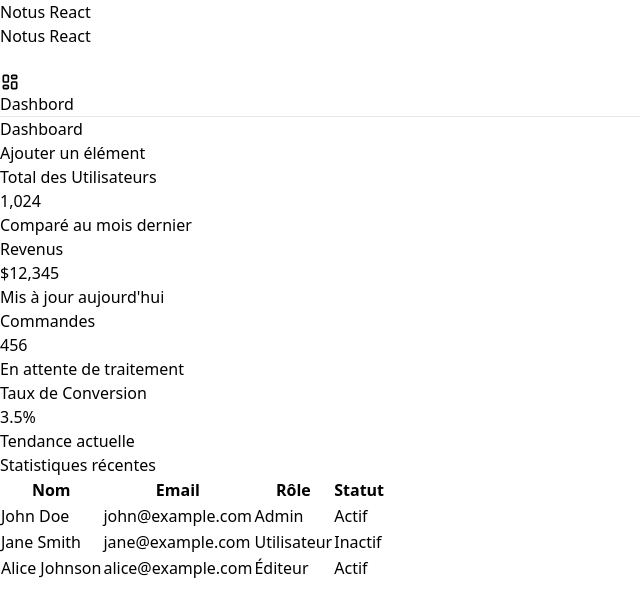
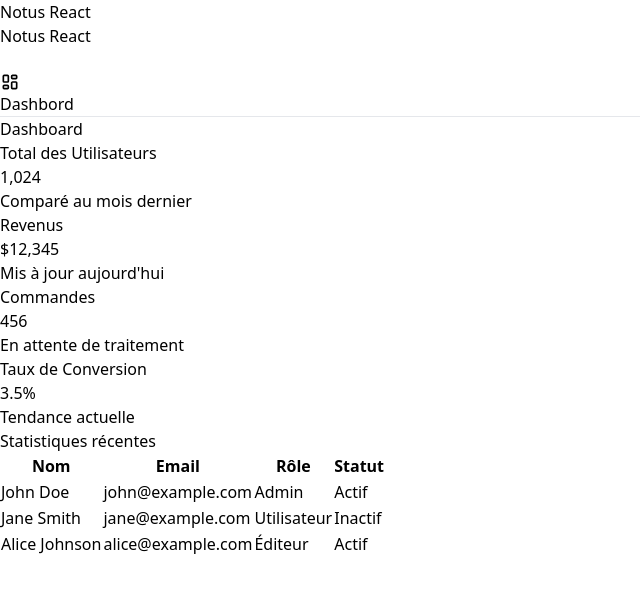
Before and after one commit to mohmmedlahlali20/gestion_systeme, a React (Vite) app: page /dashbord in a window 1280 px wide. Shown: the top 616 px of the page, without its empty margins (0-640 px from the left). Built offline with nearby package versions, Linux system fonts and the light colour scheme.

Commit message:
Feat: Create Dashbord admin

```diff
--- a/src/components/Dashboard.jsx
+++ b/src/components/Dashboard.jsx
@@ -5,9 +5,7 @@ export default function Dashboard() {
     <div className="p-6 bg-gray-100 min-h-screen">
       <div className="flex justify-between items-center mb-6">
         <h1 className="text-2xl font-semibold text-gray-800">Dashboard</h1>
-        <button className="px-4 py-2 bg-teal-500 text-white rounded-lg shadow hover:bg-teal-600">
-          Ajouter un élément
-        </button>
+
       </div>
 
       <div className="grid grid-cols-1 md:grid-cols-2 lg:grid-cols-4 gap-6">
```
